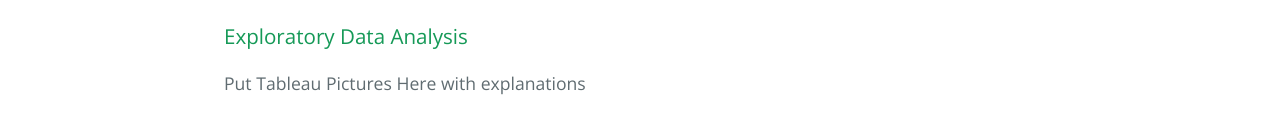
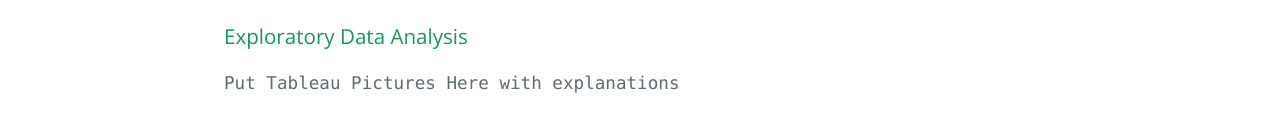
Before and after one commit to mackg867/AnimalShelter, a plain HTML site: page index.html in a window 1280 px wide. Shown: the part 562-696 px from the top of the page. Drawn offline with nearby package versions, Linux system fonts and the light colour scheme.

Commit message:
Update index.html

```diff
--- a/index.html
+++ b/index.html
@@ -27,7 +27,7 @@
 <p>Put R code here with explanations here</p>
 
 <h3>Exploratory Data Analysis</h3>
-<p>Put Tableau Pictures Here with explanations</p>
+<p style="font-family:monaco;">Put Tableau Pictures Here with explanations</p>
 
 <script type='text/javascript' src='https://public.tableau.com/javascripts/api/viz_v1.js'></script><div class='tableauPlaceholder' style='width: 1719px; height: 980px;'><noscript><a href=''><img alt='Animal Shelter Data ' src='https:&#47;&#47;public.tableau.com&#47;static&#47;images&#47;DP&#47;DPKDN3GGS&#47;1_rss.png' style='border: none' /></a></noscript><object class='tableauViz' width='1719' height='980' style='display:none;'><param name='host_url' value='https%3A%2F%2Fpublic.tableau.com%2F' /> <param name='path' value='shared&#47;DPKDN3GGS' /> <param name='toolbar' value='yes' /><param name='static_image' value='https:&#47;&#47;public.tableau.com&#47;static&#47;images&#47;DP&#47;DPKDN3GGS&#47;1.png' /> <param name='animate_transition' value='yes' /><param name='display_static_image' value='yes' /><param name='display_spinner' value='yes' /><param name='display_overlay' value='yes' /><param name='display_count' value='yes' /><param name='showTabs' value='y' /></object></div>
 
```
